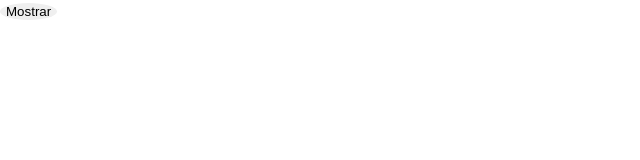
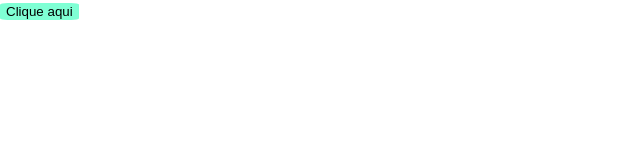
Before and after one commit to italomoraess/Estudos-React, a React (Create React App) app in the folder estudos/: page / in a window 1280 px wide. Shown: the top 160 px of the page, without its empty margins (0-640 px from the left). Built offline with nearby package versions, Linux system fonts and the light colour scheme.

Commit message:
Praticing React

```diff
--- a/estudos/package.json
+++ b/estudos/package.json
@@ -13,6 +13,7 @@
     "react": "^18.2.0",
     "react-dom": "^18.2.0",
     "react-scripts": "5.0.1",
+    "styled-components": "^5.3.6",
     "typescript": "^4.9.3",
     "web-vitals": "^2.1.4"
   },
@@ -39,5 +40,8 @@
       "last 1 firefox version",
       "last 1 safari version"
     ]
+  },
+  "devDependencies": {
+    "@types/styled-components": "^5.1.26"
   }
 }
--- a/estudos/src/App.css
+++ b/estudos/src/App.css
@@ -1,3 +1,9 @@
 .App {
   text-align: center;
 }
+
+.button{
+  background-color: aquamarine;
+  border-radius: 10%;
+  border: none;
+}
--- a/estudos/src/App.tsx
+++ b/estudos/src/App.tsx
@@ -1,21 +1,30 @@
 import './App.css';
-import { Button } from './components/Button';
-import { Contador } from './components/Contador';
-import { Form } from './components/Form';
-import { Loading } from './components/Loading';
+import styled from 'styled-components';
+// import { Button } from './components/Button';
+// import { Contador } from './components/Contador';
+// import { Form } from './components/Form';
+// import { Loading } from './components/Loading';
+
+const Test = styled.div`
+  backgound-color: blue;
+  color: white
+`;
 
 function App() {
 
-  const actionButton = (texto: string) => {
-    alert("Click No APP: " + texto)
-  }
+  // const actionButton = (texto: string) => {
+  //   alert("Click No APP: " + texto)
+  // }
 
   return (
     <div>
       {/* <Form /> */}
       {/* <Button text="Clicar" clickFn={actionButton}/> */}
       {/* <Contador title=''/> */}
-      <Loading />
+      {/* <Loading /> */}
+      <Test>
+        <button className='button'>Clique aqui</button>
+      </Test>
     </div>
   );
 }
```
Also changed, not shown: 1 other file (tests, documents, lock files or other folders).
